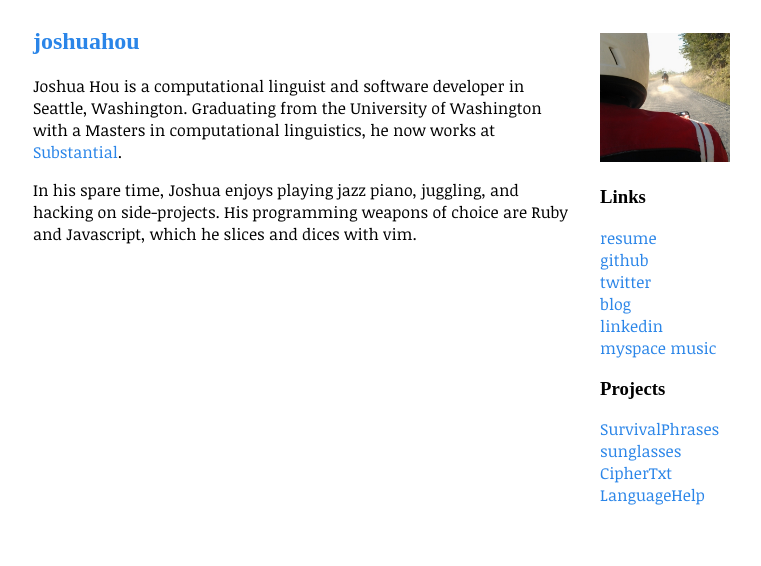
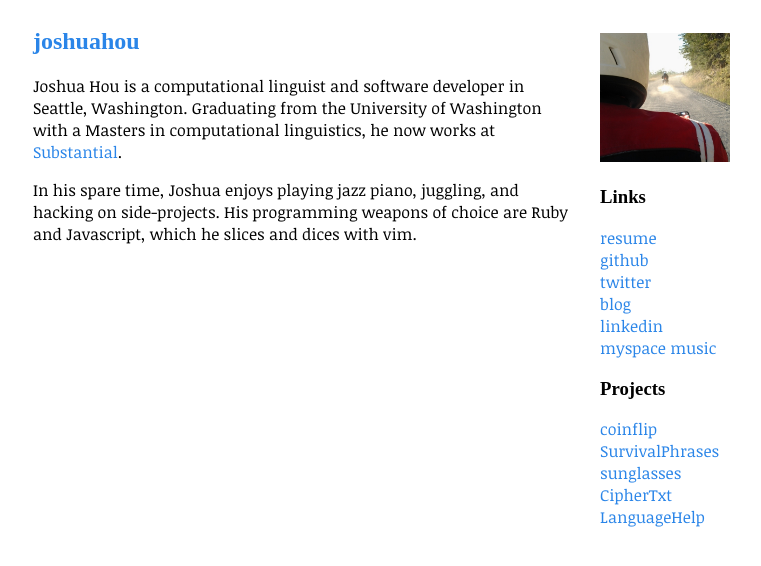
Before and after one commit to jshou/jshou.github.com, a Jekyll site: the page built from index.md, in a window 1280 px wide. Shown: the top 566 px of the page, without its empty margins (245-1006 px from the left). Built offline with Jekyll 4.4.1, drawn with Linux system fonts in a browser that asks for light colours; some web fonts are replaced; Markdown is read by kramdown in place of the engine named in the settings.

Commit message:
add coinflip to links

```diff
--- a/_includes/links.html
+++ b/_includes/links.html
@@ -11,6 +11,7 @@
 
 <h3>Projects</h3>
 <ul>
+    <li><a href="http://coinflip.herokuapp.com/">coinflip</a></li>
     <li><a href="https://play.google.com/store/apps/details?id=com.joshuahou.survivalphrases">SurvivalPhrases</a></li>
     <li><a href="http://jshou.github.com/sunglasses/">sunglasses</a></li>
     <li><a href="http://github.com/jshou/CipherTxt">CipherTxt</a></li>
```
